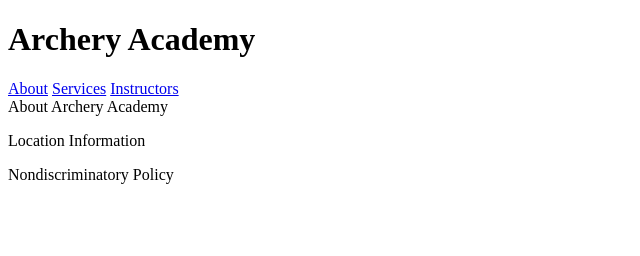
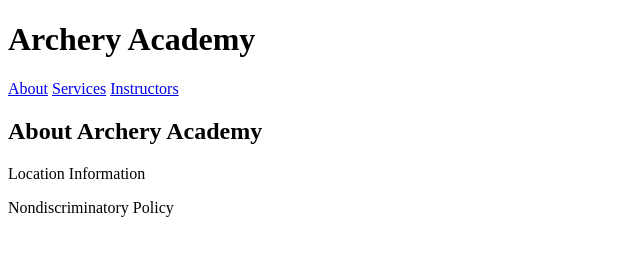
Before and after one commit to marissarh/site-architecture-project, a plain HTML site: page index.html in a window 1280 px wide. Shown: the whole page, without its empty margins (0-640 px from the left). Drawn offline with Linux system fonts and the light colour scheme; files that its build step writes are made by us from their sources.

```diff
--- a/index.html
+++ b/index.html
@@ -16,7 +16,7 @@
         </header>
         <article>
             <header>
-                About Archery Academy
+                <h2>About Archery Academy</h2>
             </header>
             <p>Location Information</p>
         </article>
```
